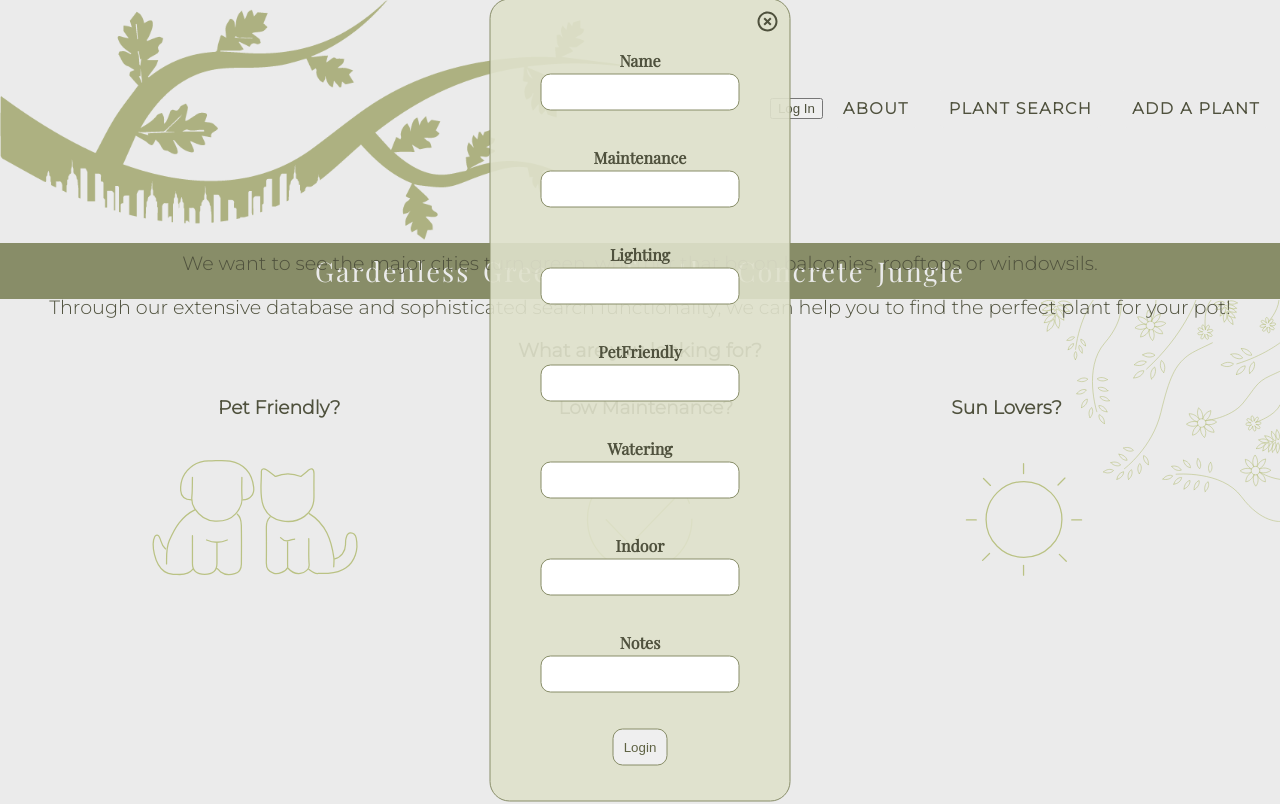
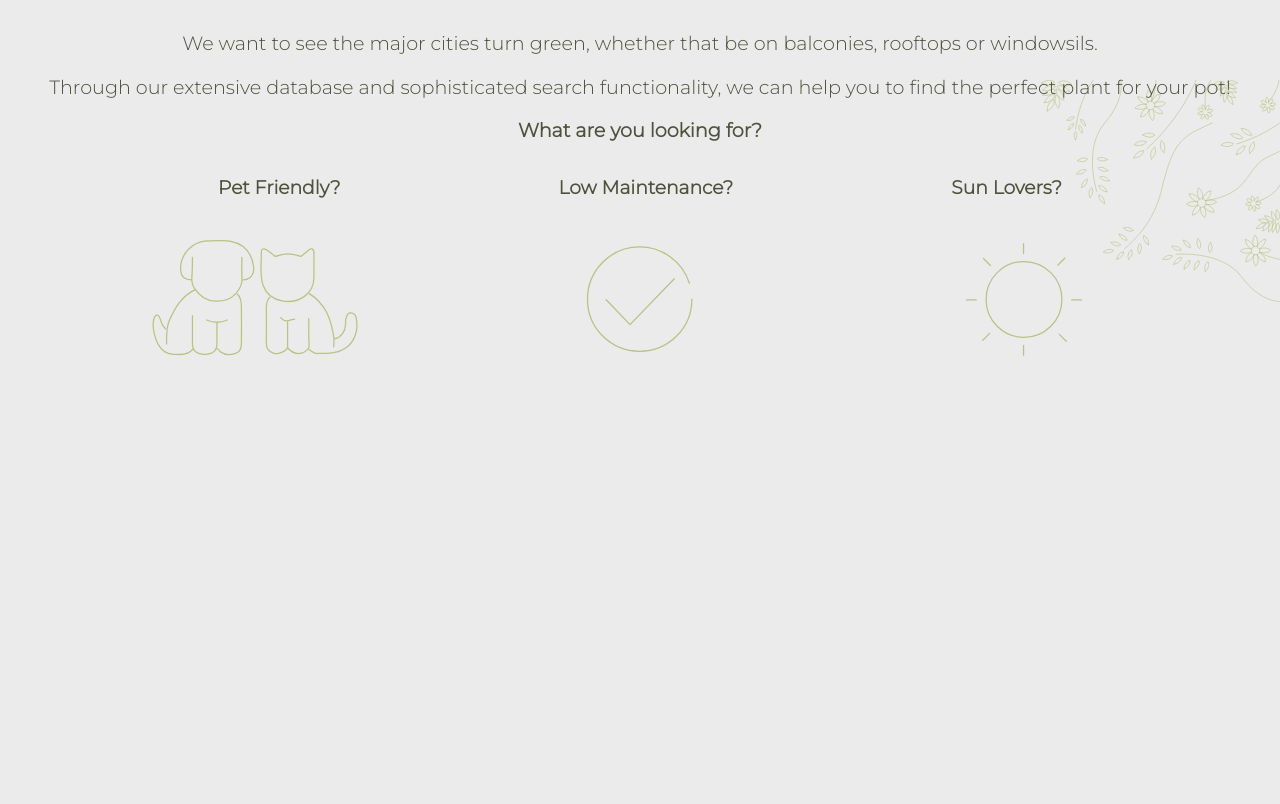
Before and after one commit to final-project-squad/cautious-carnival, a React (Create React App) app in the folder front-end/: page /about in a window 1280 px wide. Shown: the top 804 px of the page. Built offline with nearby package versions, Linux system fonts and the light colour scheme.

Commit message:
#16 reformatted and changed to rerender rather than link

```diff
--- a/front-end/src/components/Plants/addPlant.js
+++ b/front-end/src/components/Plants/addPlant.js
@@ -56,10 +56,9 @@ const AddPlant = () => {
   };
 
   return (
-    <div className="form-login">
+    <div className="form-addplant">
       <form onSubmit={postPLant}>
-        <HighlightOffIcon className="close-icon" />
-
+        {/* <HighlightOffIcon className="close-icon" /> */}
         <label>name</label>
         <input onChange={(e) => setname(e.target.value)} value={name} />
         <br />
@@ -81,8 +80,8 @@ const AddPlant = () => {
         <label>notes</label>
         <input onChange={(e) => setnotes(e.target.value)} value={notes} />
         <br />
-        <button type="submit" className="btt-login">
-          Login
+        <button type="submit" className="btt-add">
+          Add to Database
         </button>
       </form>
     </div>
--- a/front-end/src/components/about/About.css
+++ b/front-end/src/components/about/About.css
@@ -1,6 +1,5 @@
-.header {
-    margin-bottom: 60px;
-
+.aboutPage {
+    padding-top: 80px;
 }
 
 .st0 {
--- a/front-end/src/components/about/About.js
+++ b/front-end/src/components/about/About.js
@@ -6,8 +6,7 @@ import "./About.css";
 
 function About() {
   return (
-    <div>
-        <Header />
+    <div className={"aboutPage"}>
         <div className={"leavesbox"}>
           <div className={"leaves"}>
             <svg
--- a/front-end/src/components/header/header.js
+++ b/front-end/src/components/header/header.js
@@ -8,12 +8,21 @@ import { BrowserRouter as Router, Link } from "react-router-dom"
 import "./header.css"
 import Register from '../Login/register';
 import AddPlant from '../Plants/addPlant';
+import About from '../about/About';
+import { Divider } from '@material-ui/core';
 
 const Header = () => {
     const [showPop, setShowPop] = useState(false);
+    const [page, setPage] = useState();
+    const addPlant = "add";
+    const aboutPage = "about";
 
-    const navigateTo = () => {
+    const navigatePop = () => {
         setShowPop(true);
+    }
+
+    const navigatePage = (nextPage) => {
+        setPage(nextPage)
     }
 
     const renderPop = () => {
@@ -24,27 +33,34 @@ const Header = () => {
         return <div></div>
     }
 
+    const renderAddPlant = () => {
+        return <AddPlant />
+    }
+
+    const renderAbout = () => {
+        return <About />
+    }
+
     return (<div>
-        <AddPlant />
         <div className={"header"}>
             <div className={"menu"}>
                 <div className={"navbar"}>
                     <div className="nabvar-links">
                         <Router>
 
-                            <button className="link navbar-item" onClick={() => navigateTo()}>Log In</button>
+                            <div className="link navbar-item" onClick={() => navigatePop()}>Log In</div>
 
-                            <Link className="link nabvar-item" to="/about">
+                            <div className="link nabvar-item" onClick={() => navigatePage(aboutPage)}>
                                 About
-                            </Link>
+                            </div>
 
-                            <Link className="link nabvar-item" to="/plantsearch">
+                            <div className="link nabvar-item">
                                 Plant Search
-                            </Link>
+                            </div>
 
-                            <Link className="link nabvar-item" to="/add">
+                            <div className="link nabvar-item" onClick={() => navigatePage(addPlant)}>
                                 Add a Plant
-                            </Link>
+                            </div>
 
                         </Router>
                     </div>
@@ -53,6 +69,8 @@ const Header = () => {
             <p className="sub-header">Gardenless Greenery for the Concrete Jungle</p>
             </div>
             {showPop ? renderPop() : renderMain()}
+            {page === addPlant && renderAddPlant()}
+            {page === aboutPage && renderAbout()}
             </div>
     )
 }
```
